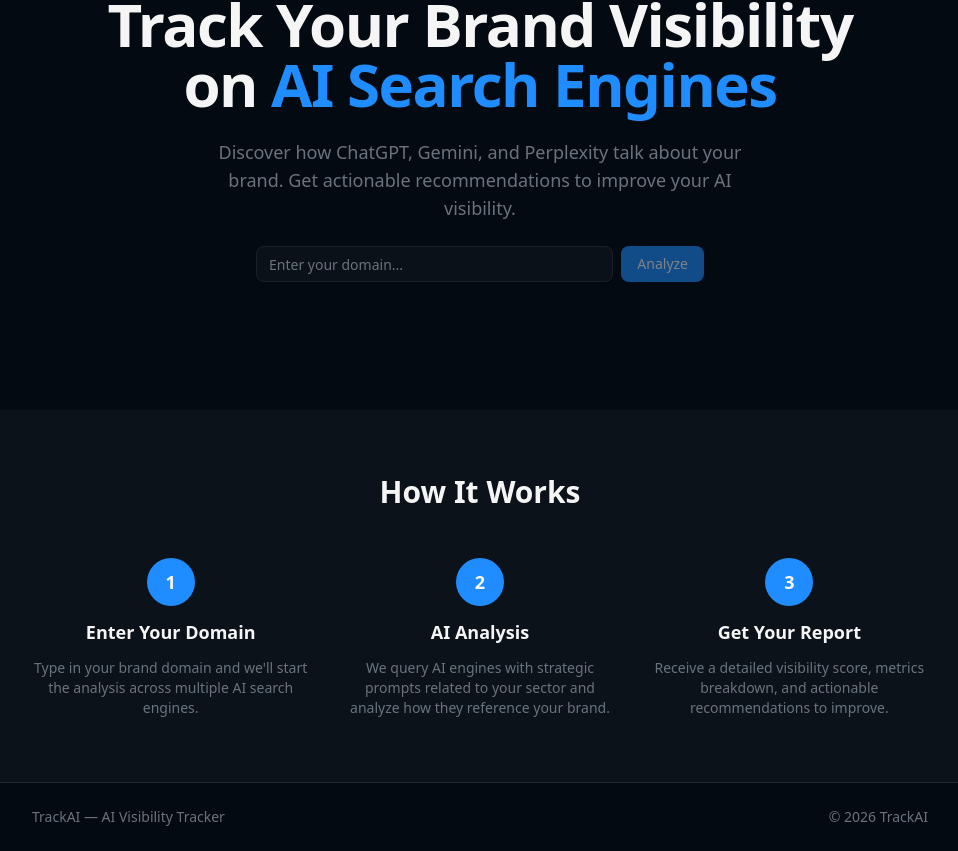
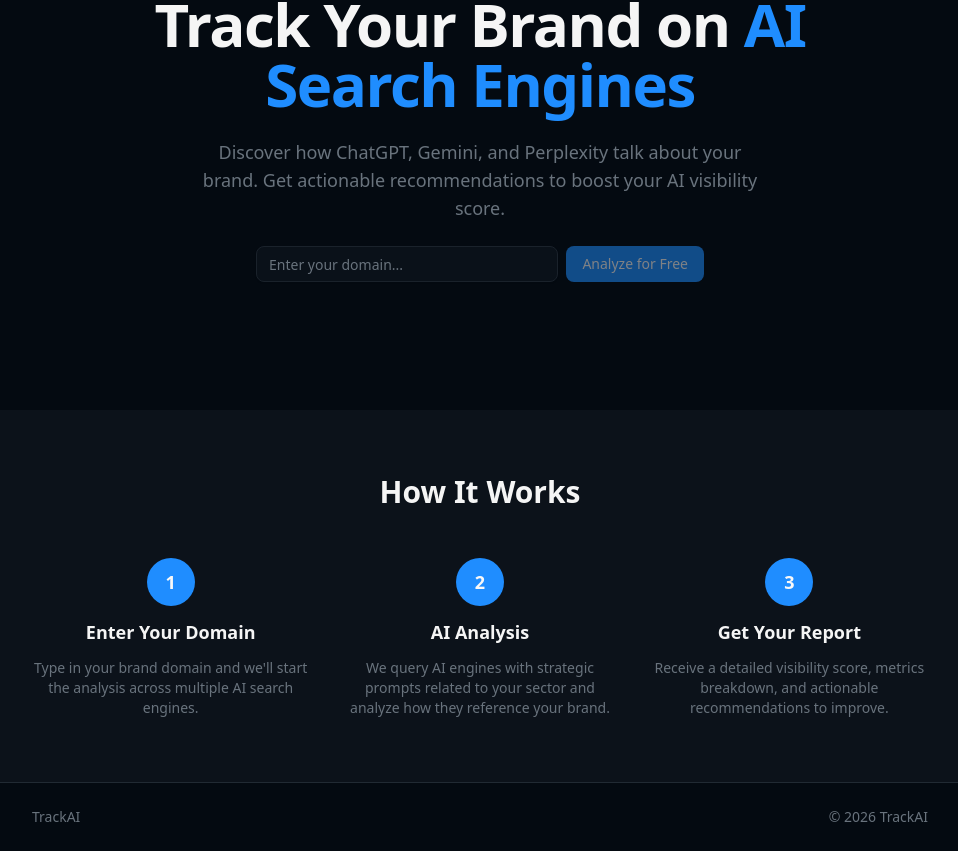
Before and after one commit to iiishuu/TrackAI, a Next.js app: page / in a window 1280 px wide. Shown: the part 191-1042 px from the top of the page, without its empty margins (160-1118 px from the left). Built offline with nearby package versions, Linux system fonts and the light colour scheme; no server answers.

Commit message:
feat: add i18n keys for landing sections (aiLogos, features, stats, finalCta, footer)

```diff
--- a/src/shared/i18n/dictionaries/en.ts
+++ b/src/shared/i18n/dictionaries/en.ts
@@ -24,28 +24,40 @@
   },
 
   hero: {
-    titleBefore: "Track Your Brand Visibility on ",
+    badge: "AI Visibility Intelligence",
+    titleBefore: "Track Your Brand on ",
     titleHighlight: "AI Search Engines",
+    titleAfter: " in Real Time",
     description:
-      "Discover how ChatGPT, Gemini, and Perplexity talk about your brand. Get actionable recommendations to improve your AI visibility.",
+      "Discover how ChatGPT, Gemini, and Perplexity talk about your brand. Get actionable recommendations to boost your AI visibility score.",
     placeholder: "Enter your domain...",
-    analyze: "Analyze",
+    analyze: "Analyze for Free",
+  },
+
+  aiLogos: {
+    title: "Analyze your visibility on",
+    engines: ["ChatGPT", "Perplexity", "Gemini", "Copilot", "Claude"],
   },
 
   howItWorks: {
     title: "How It Works",
+    subtitle:
+      "Three simple steps to understand your brand's AI presence and take action.",
     steps: [
       {
+        icon: "Globe",
         title: "Enter Your Domain",
         description:
           "Type in your brand domain and we'll start the analysis across multiple AI search engines.",
       },
       {
+        icon: "Brain",
         title: "AI Analysis",
         description:
           "We query AI engines with strategic prompts related to your sector and analyze how they reference your brand.",
       },
       {
+        icon: "BarChart3",
         title: "Get Your Report",
         description:
           "Receive a detailed visibility score, metrics breakdown, and actionable recommendations to improve.",
@@ -53,8 +65,90 @@
     ],
   },
 
+  features: {
+    title: "Everything You Need",
+    subtitle:
+      "Comprehensive AI visibility analytics to stay ahead of the competition.",
+    items: [
+      {
+        icon: "Search",
+        title: "Multi-Engine Analysis",
+        description:
+          "Query ChatGPT, Gemini, and Perplexity simultaneously with strategic prompts tailored to your industry.",
+      },
+      {
+        icon: "Target",
+        title: "Brand Presence Detection",
+        description:
+          "Detect if and where your brand appears in AI responses, including position, sentiment, and context.",
+      },
+      {
+        icon: "TrendingUp",
+        title: "Visibility Scoring",
+        description:
+          "Get a composite score from 0 to 100 that reflects your overall AI search engine presence.",
+      },
+      {
+        icon: "Users",
+        title: "Competitive Analysis",
+        description:
+          "See which competitors are mentioned alongside your brand and their share of voice.",
+      },
+      {
+        icon: "Lightbulb",
+        title: "Smart Recommendations",
+        description:
+          "Receive AI-powered, context-aware recommendations specific to your sector and weaknesses.",
+      },
+      {
+        icon: "LineChart",
+        title: "Historical Tracking",
+        description:
+          "Monitor your AI visibility over time and measure the impact of your optimization efforts.",
+      },
+    ],
+  },
+
+  stats: {
+    title: "Trusted by Brands Worldwide",
+    subtitle: "Helping businesses understand and improve their AI visibility.",
+    items: [
+      { value: 500, suffix: "+", label: "Scans Completed" },
+      { value: 3, suffix: "", label: "AI Engines Analyzed" },
+      { value: 98, suffix: "%", label: "Accuracy Rate" },
+      { value: 24, suffix: "/7", label: "Monitoring" },
+    ],
+  },
+
+  finalCta: {
+    title: "Ready to Boost Your AI Visibility?",
+    description:
+      "Join hundreds of brands already tracking their presence on AI search engines. Start your free analysis now.",
+    placeholder: "Enter your domain...",
+    analyze: "Start Free Analysis",
+  },
+
   footer: {
-    tagline: "TrackAI — AI Visibility Tracker",
+    tagline: "TrackAI",
+    description:
+      "Track and improve your brand visibility across AI search engines like ChatGPT, Gemini, and Perplexity.",
+    product: "Product",
+    productLinks: [
+      { label: "AI Scan", href: "/scan" },
+      { label: "History", href: "/history" },
+      { label: "Pricing", href: "#" },
+    ],
+    resources: "Resources",
+    resourceLinks: [
+      { label: "Documentation", href: "#" },
+      { label: "Blog", href: "#" },
+      { label: "AI SEO Guide", href: "#" },
+    ],
+    legal: "Legal",
+    legalLinks: [
+      { label: "Privacy Policy", href: "#" },
+      { label: "Terms of Service", href: "#" },
+    ],
   },
 
   scan: {
--- a/src/shared/i18n/dictionaries/fr.ts
+++ b/src/shared/i18n/dictionaries/fr.ts
@@ -24,28 +24,40 @@
   },
 
   hero: {
-    titleBefore: "Suivez la visibilité de votre marque sur les ",
+    badge: "Intelligence de Visibilité IA",
+    titleBefore: "Suivez votre marque sur les ",
     titleHighlight: "moteurs de recherche IA",
+    titleAfter: " en temps réel",
     description:
-      "Découvrez comment ChatGPT, Gemini et Perplexity parlent de votre marque. Obtenez des recommandations concrètes pour améliorer votre visibilité IA.",
+      "Découvrez comment ChatGPT, Gemini et Perplexity parlent de votre marque. Obtenez des recommandations concrètes pour booster votre score de visibilité IA.",
     placeholder: "Entrez votre domaine...",
-    analyze: "Analyser",
+    analyze: "Analyser gratuitement",
+  },
+
+  aiLogos: {
+    title: "Analysez votre visibilité sur",
+    engines: ["ChatGPT", "Perplexity", "Gemini", "Copilot", "Claude"],
   },
 
   howItWorks: {
     title: "Comment ça marche",
+    subtitle:
+      "Trois étapes simples pour comprendre la présence IA de votre marque et agir.",
     steps: [
       {
+        icon: "Globe",
         title: "Entrez votre domaine",
         description:
           "Saisissez le domaine de votre marque et nous lancerons l'analyse sur plusieurs moteurs de recherche IA.",
       },
       {
+        icon: "Brain",
         title: "Analyse IA",
         description:
           "Nous interrogeons les moteurs IA avec des requêtes stratégiques liées à votre secteur et analysons comment ils référencent votre marque.",
       },
       {
+        icon: "BarChart3",
         title: "Obtenez votre rapport",
         description:
           "Recevez un score de visibilité détaillé, une analyse des métriques et des recommandations concrètes.",
@@ -53,8 +65,91 @@
     ],
   },
 
+  features: {
+    title: "Tout ce dont vous avez besoin",
+    subtitle:
+      "Des analyses complètes de visibilité IA pour garder une longueur d'avance.",
+    items: [
+      {
+        icon: "Search",
+        title: "Analyse multi-moteurs",
+        description:
+          "Interrogez ChatGPT, Gemini et Perplexity simultanément avec des requêtes stratégiques adaptées à votre secteur.",
+      },
+      {
+        icon: "Target",
+        title: "Détection de présence",
+        description:
+          "Détectez si et où votre marque apparaît dans les réponses IA, incluant position, sentiment et contexte.",
+      },
+      {
+        icon: "TrendingUp",
+        title: "Score de visibilité",
+        description:
+          "Obtenez un score composite de 0 à 100 reflétant votre présence globale sur les moteurs de recherche IA.",
+      },
+      {
+        icon: "Users",
+        title: "Analyse concurrentielle",
+        description:
+          "Voyez quels concurrents sont mentionnés aux côtés de votre marque et leur part de voix.",
+      },
+      {
+        icon: "Lightbulb",
+        title: "Recommandations intelligentes",
+        description:
+          "Recevez des recommandations contextuelles générées par IA, spécifiques à votre secteur et vos faiblesses.",
+      },
+      {
+        icon: "LineChart",
+        title: "Suivi historique",
+        description:
+          "Suivez votre visibilité IA dans le temps et mesurez l'impact de vos efforts d'optimisation.",
+      },
+    ],
+  },
+
+  stats: {
+    title: "La confiance des marques",
+    subtitle:
+      "Nous aidons les entreprises à comprendre et améliorer leur visibilité IA.",
+    items: [
+      { value: 500, suffix: "+", label: "Scans réalisés" },
+      { value: 3, suffix: "", label: "Moteurs IA analysés" },
+      { value: 98, suffix: "%", label: "Taux de précision" },
+      { value: 24, suffix: "/7", label: "Surveillance" },
+    ],
+  },
+
+  finalCta: {
+    title: "Prêt à booster votre visibilité IA ?",
+    description:
+      "Rejoignez des centaines de marques qui suivent déjà leur présence sur les moteurs de recherche IA. Lancez votre analyse gratuite.",
+    placeholder: "Entrez votre domaine...",
+    analyze: "Analyse gratuite",
+  },
+
   footer: {
-    tagline: "TrackAI — Suivi de Visibilité IA",
+    tagline: "TrackAI",
+    description:
+      "Suivez et améliorez la visibilité de votre marque sur les moteurs de recherche IA comme ChatGPT, Gemini et Perplexity.",
+    product: "Produit",
+    productLinks: [
+      { label: "Scan IA", href: "/scan" },
+      { label: "Historique", href: "/history" },
+      { label: "Tarifs", href: "#" },
+    ],
+    resources: "Ressources",
+    resourceLinks: [
+      { label: "Documentation", href: "#" },
+      { label: "Blog", href: "#" },
+      { label: "Guide SEO IA", href: "#" },
+    ],
+    legal: "Légal",
+    legalLinks: [
+      { label: "Politique de confidentialité", href: "#" },
+      { label: "Conditions d'utilisation", href: "#" },
+    ],
   },
 
   scan: {
--- a/src/shared/i18n/types.ts
+++ b/src/shared/i18n/types.ts
@@ -28,20 +28,54 @@
   };
 
   hero: {
+    badge: string;
     titleBefore: string;
     titleHighlight: string;
+    titleAfter: string;
     description: string;
     placeholder: string;
     analyze: string;
   };
 
+  aiLogos: {
+    title: string;
+    engines: string[];
+  };
+
   howItWorks: {
     title: string;
-    steps: Array<{ title: string; description: string }>;
+    subtitle: string;
+    steps: Array<{ icon: string; title: string; description: string }>;
+  };
+
+  features: {
+    title: string;
+    subtitle: string;
+    items: Array<{ icon: string; title: string; description: string }>;
+  };
+
+  stats: {
+    title: string;
+    subtitle: string;
+    items: Array<{ value: number; suffix: string; label: string }>;
+  };
+
+  finalCta: {
+    title: string;
+    description: string;
+    placeholder: string;
+    analyze: string;
   };
 
   footer: {
     tagline: string;
+    description: string;
+    product: string;
+    productLinks: Array<{ label: string; href: string }>;
+    resources: string;
+    resourceLinks: Array<{ label: string; href: string }>;
+    legal: string;
+    legalLinks: Array<{ label: string; href: string }>;
   };
 
   scan: {
```
